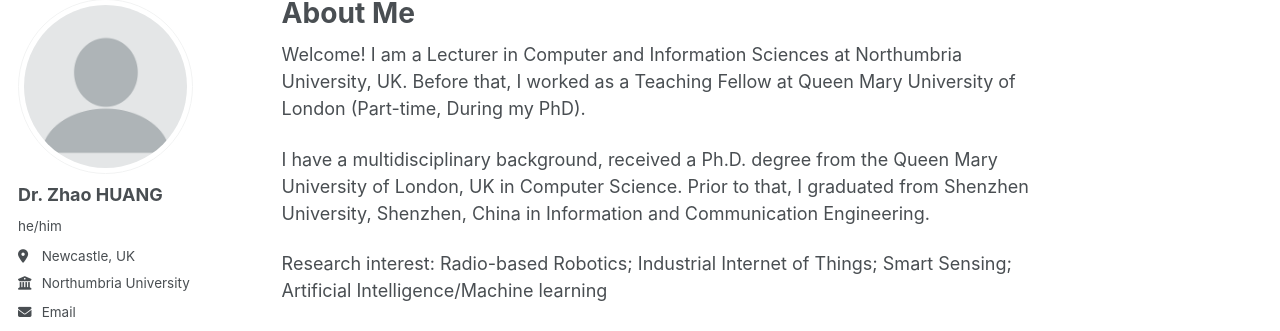
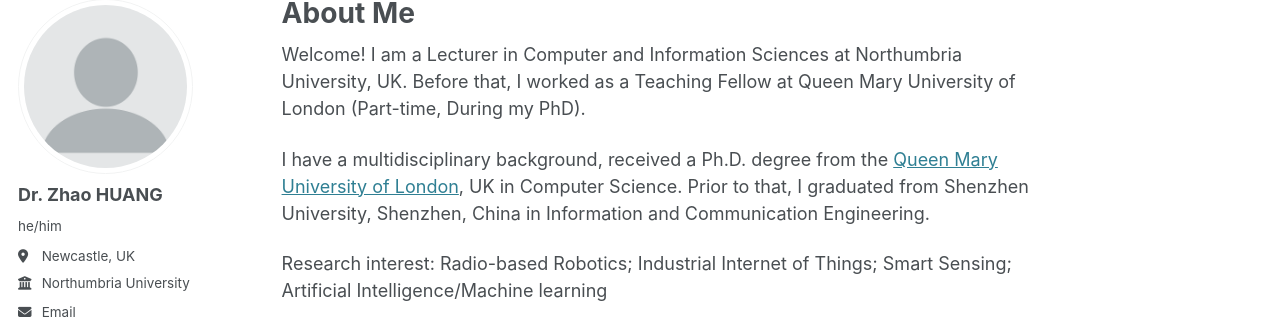
Before and after one commit to ZZ2020zz/ZZ2020zz.github.io, a Jekyll site: the page built from _pages/about.md, in a window 1280 px wide and 988 px high. Shown: the part 107-438 px from the top of the window. Built offline with Jekyll 4.4.1, drawn with Linux system fonts in a browser that asks for light colours; some web fonts are replaced; part of the change alters nothing that is shown.

```diff
--- a/_pages/about.md
+++ b/_pages/about.md
@@ -9,7 +9,7 @@ redirect_from:
 
 Welcome! I am a Lecturer in Computer and Information Sciences at Northumbria University, UK. Before that, I worked as a Teaching Fellow at Queen Mary University of London (Part-time, During my PhD).
 
-I have a multidisciplinary background, received a Ph.D. degree from the Queen Mary University of London, UK in Computer Science. Prior to that, I graduated from Shenzhen University, Shenzhen, China in Information and Communication Engineering.
+I have a multidisciplinary background, received a Ph.D. degree from the <a href="{{https://www.qmul.ac.uk/eecs/}}">Queen Mary University of London</a>, UK in Computer Science. Prior to that, I graduated from Shenzhen University, Shenzhen, China in Information and Communication Engineering.
 
 Research interest:
 Radio-based Robotics; Industrial Internet of Things; Smart Sensing; Artificial Intelligence/Machine learning
```
